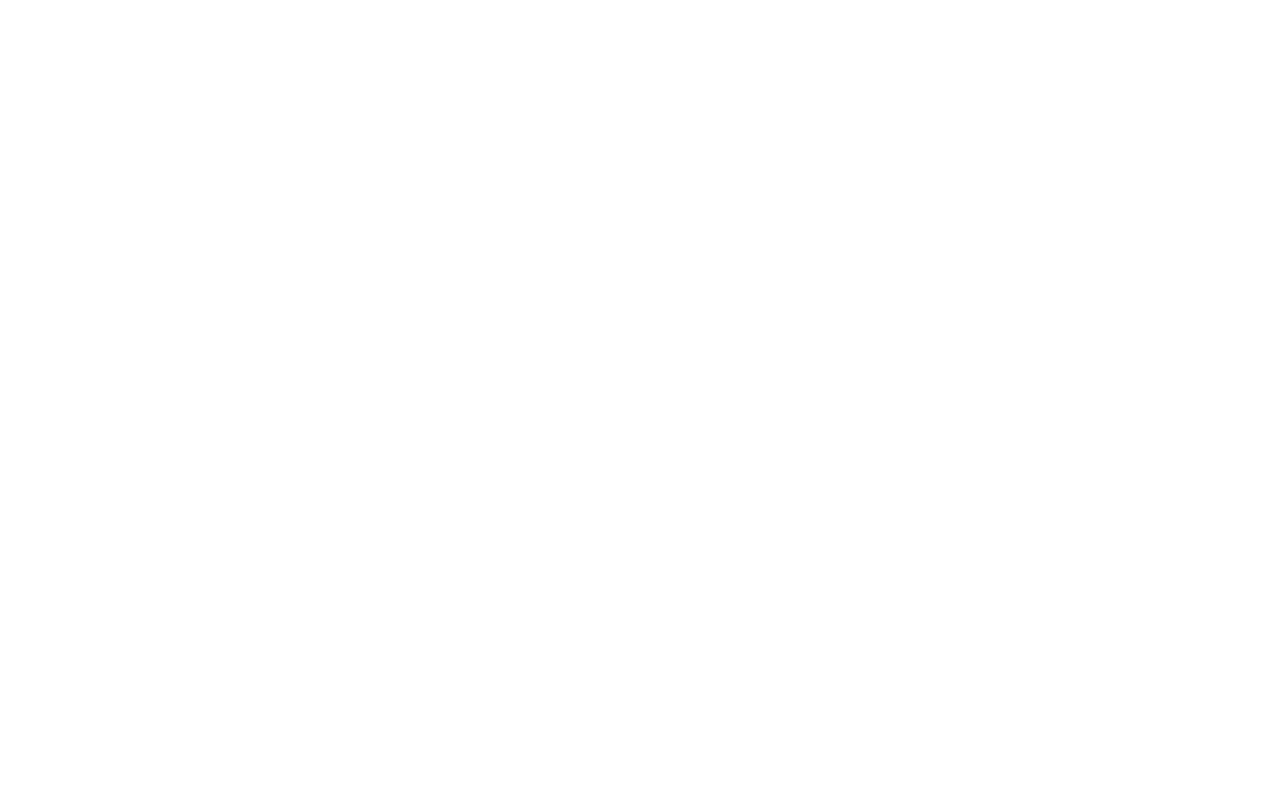
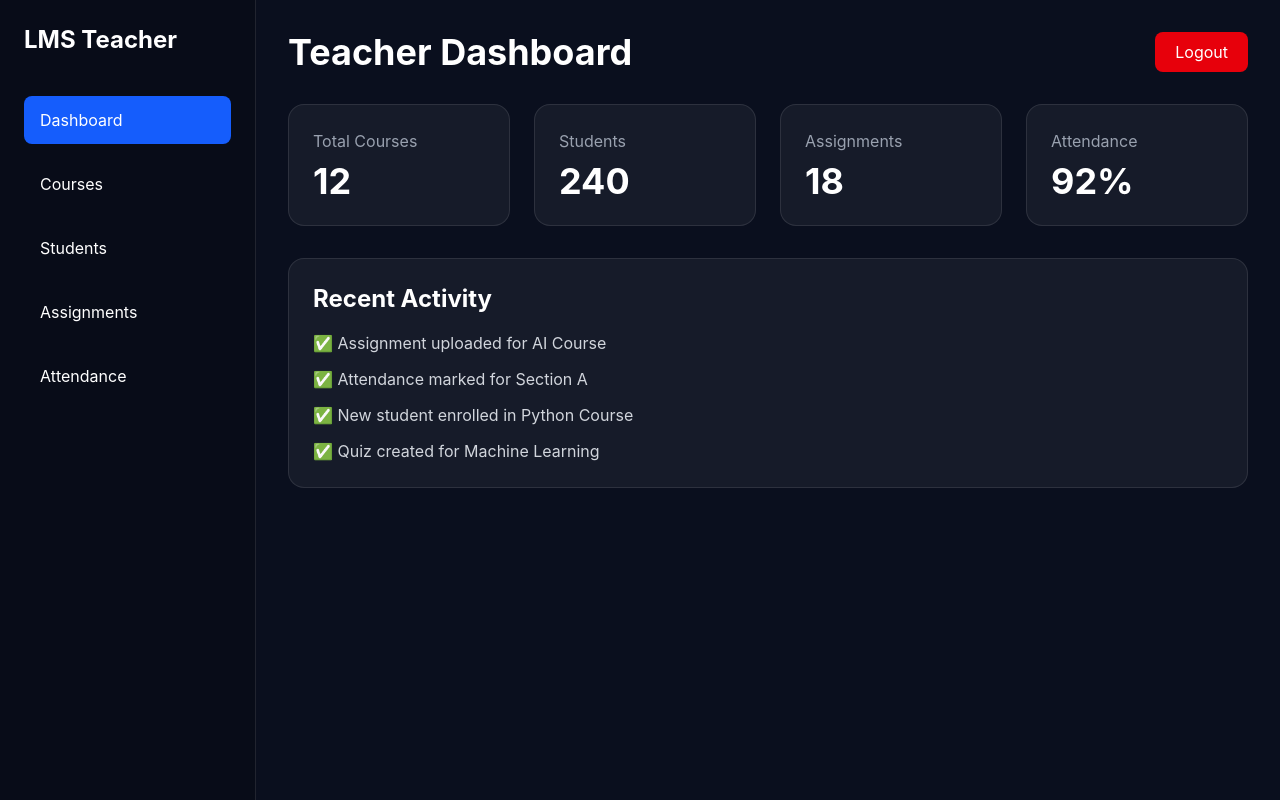
Before and after one commit to koradachiranjeevi/LMS_PROJECT, a React (Vite) app in the folder frontend/: page /teacher/dashboard in a window 1280 px wide. Before the commit this address had no page. Built offline with nearby package versions, Linux system fonts and the light colour scheme.

Commit message:
Added teacher dashboard and routing

```diff
--- a/frontend/src/App.tsx
+++ b/frontend/src/App.tsx
@@ -4,6 +4,7 @@
 import StudentLogin from "./pages/StudentLogin";
 import StudentSignup from "./pages/StudentSignup";
 import TeacherLogin from "./pages/TeacherLogin";
+import TeacherDashboard from "./pages/TeacherDashboard";
 import AdminLogin from "./pages/AdminLogin";
 import BookDemo from "./pages/BookDemo";
 
@@ -17,7 +18,7 @@
         <Route path="/student/signup" element={<StudentSignup />} />
 
         <Route path="/teacher/login" element={<TeacherLogin />} />
-
+        <Route path="/teacher/dashboard" element={<TeacherDashboard />} />
 
         <Route path="/admin/login" element={<AdminLogin />} />
 
--- /dev/null
+++ b/frontend/src/pages/TeacherDashboard.tsx
@@ -0,0 +1,113 @@
+function TeacherDashboard() {
+  return (
+    <div className="min-h-screen bg-[#0A0F1E] text-white flex">
+
+      {/* Sidebar */}
+      <div className="w-64 bg-black/20 border-r border-white/10 p-6">
+        <h1 className="text-2xl font-bold mb-10">
+          LMS Teacher
+        </h1>
+
+        <div className="space-y-4">
+          <button className="w-full text-left px-4 py-3 rounded-lg bg-blue-600">
+            Dashboard
+          </button>
+
+          <button className="w-full text-left px-4 py-3 rounded-lg hover:bg-white/10">
+            Courses
+          </button>
+
+          <button className="w-full text-left px-4 py-3 rounded-lg hover:bg-white/10">
+            Students
+          </button>
+
+          <button className="w-full text-left px-4 py-3 rounded-lg hover:bg-white/10">
+            Assignments
+          </button>
+
+          <button className="w-full text-left px-4 py-3 rounded-lg hover:bg-white/10">
+            Attendance
+          </button>
+        </div>
+      </div>
+
+      {/* Main Content */}
+      <div className="flex-1 p-8">
+
+        <div className="flex justify-between items-center mb-8">
+          <h1 className="text-4xl font-bold">
+            Teacher Dashboard
+          </h1>
+
+          <button
+            onClick={() => {
+              localStorage.removeItem("token");
+              window.location.href = "/teacher/login";
+            }}
+            className="bg-red-600 px-5 py-2 rounded-lg hover:bg-red-700"
+          >
+            Logout
+          </button>
+        </div>
+
+        {/* Cards */}
+        <div className="grid md:grid-cols-4 gap-6">
+
+          <div className="bg-white/5 border border-white/10 rounded-2xl p-6">
+            <h3 className="text-gray-400">
+              Total Courses
+            </h3>
+            <p className="text-4xl font-bold mt-2">
+              12
+            </p>
+          </div>
+
+          <div className="bg-white/5 border border-white/10 rounded-2xl p-6">
+            <h3 className="text-gray-400">
+              Students
+            </h3>
+            <p className="text-4xl font-bold mt-2">
+              240
+            </p>
+          </div>
+
+          <div className="bg-white/5 border border-white/10 rounded-2xl p-6">
+            <h3 className="text-gray-400">
+              Assignments
+            </h3>
+            <p className="text-4xl font-bold mt-2">
+              18
+            </p>
+          </div>
+
+          <div className="bg-white/5 border border-white/10 rounded-2xl p-6">
+            <h3 className="text-gray-400">
+              Attendance
+            </h3>
+            <p className="text-4xl font-bold mt-2">
+              92%
+            </p>
+          </div>
+
+        </div>
+
+        {/* Recent Activity */}
+        <div className="mt-8 bg-white/5 border border-white/10 rounded-2xl p-6">
+          <h2 className="text-2xl font-bold mb-4">
+            Recent Activity
+          </h2>
+
+          <ul className="space-y-3 text-gray-300">
+            <li>✅ Assignment uploaded for AI Course</li>
+            <li>✅ Attendance marked for Section A</li>
+            <li>✅ New student enrolled in Python Course</li>
+            <li>✅ Quiz created for Machine Learning</li>
+          </ul>
+        </div>
+
+      </div>
+    </div>
+  );
+}
+
+export default TeacherDashboard;
--- a/frontend/src/pages/TeacherLogin.tsx
+++ b/frontend/src/pages/TeacherLogin.tsx
@@ -1,9 +1,12 @@
 import { useState } from "react";
+import { useNavigate } from "react-router-dom";
 
 function TeacherLogin() {
   const [email, setEmail] = useState("");
   const [otp, setOtp] = useState("");
   const [showOtpField, setShowOtpField] = useState(false);
+
+  const navigate = useNavigate();
 
   const handleSendOtp = async () => {
     try {
@@ -53,9 +56,10 @@
       if (data.success) {
         alert("Login Successful");
 
-        // Future JWT token save
+        // Future JWT Integration
         // localStorage.setItem("token", data.token);
 
+        navigate("/teacher/dashboard");
       } else {
         alert(data.message);
       }
@@ -68,7 +72,6 @@
   return (
     <div className="min-h-screen bg-[#0A0F1E] text-white flex items-center justify-center">
       <div className="bg-white/5 border border-white/10 p-8 rounded-2xl w-96">
-
         <h1 className="text-3xl font-bold mb-6 text-center">
           Teacher Login
         </h1>
@@ -84,7 +87,7 @@
         {!showOtpField ? (
           <button
             onClick={handleSendOtp}
-            className="w-full bg-emerald-600 py-3 rounded-lg hover:bg-emerald-700"
+            className="w-full bg-emerald-600 py-3 rounded-lg hover:bg-emerald-700 transition"
           >
             Send OTP
           </button>
@@ -100,13 +103,12 @@
 
             <button
               onClick={handleVerifyOtp}
-              className="w-full bg-blue-600 py-3 rounded-lg hover:bg-blue-700"
+              className="w-full bg-blue-600 py-3 rounded-lg hover:bg-blue-700 transition"
             >
               Verify OTP
             </button>
           </>
         )}
-
       </div>
     </div>
   );
```
